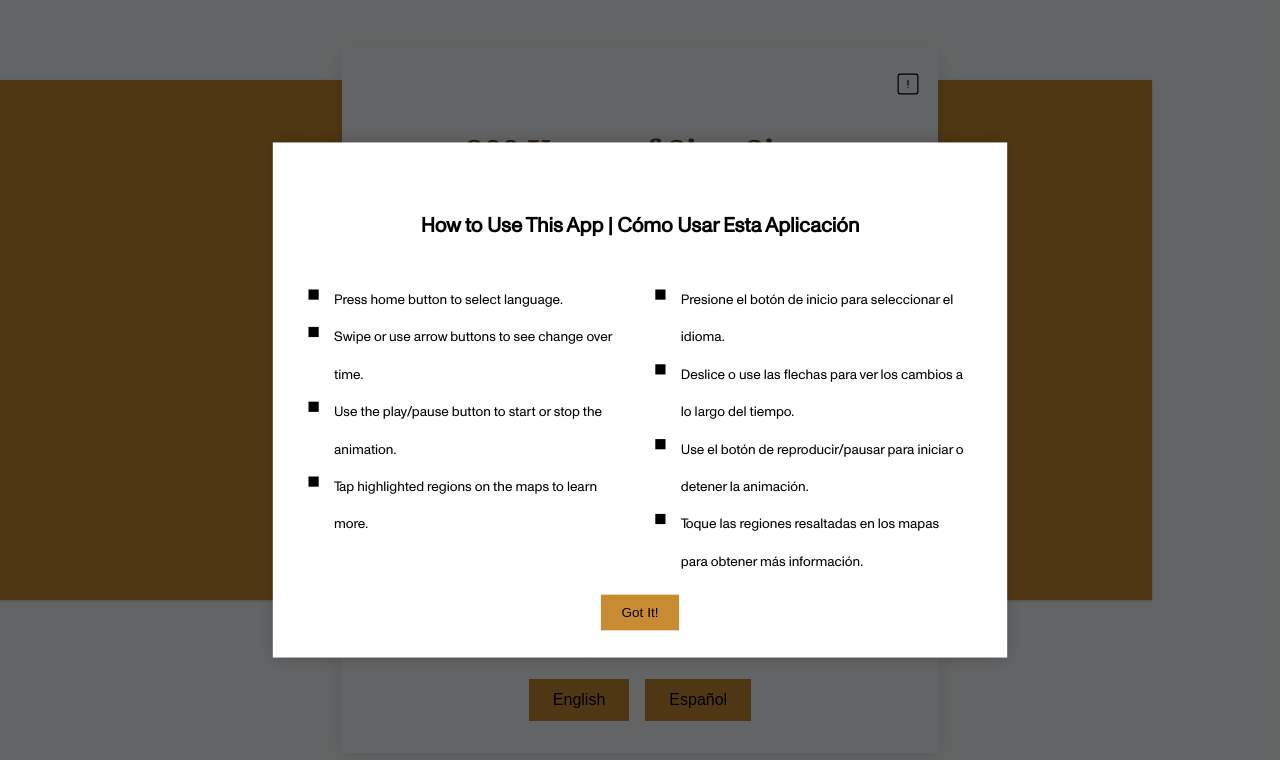
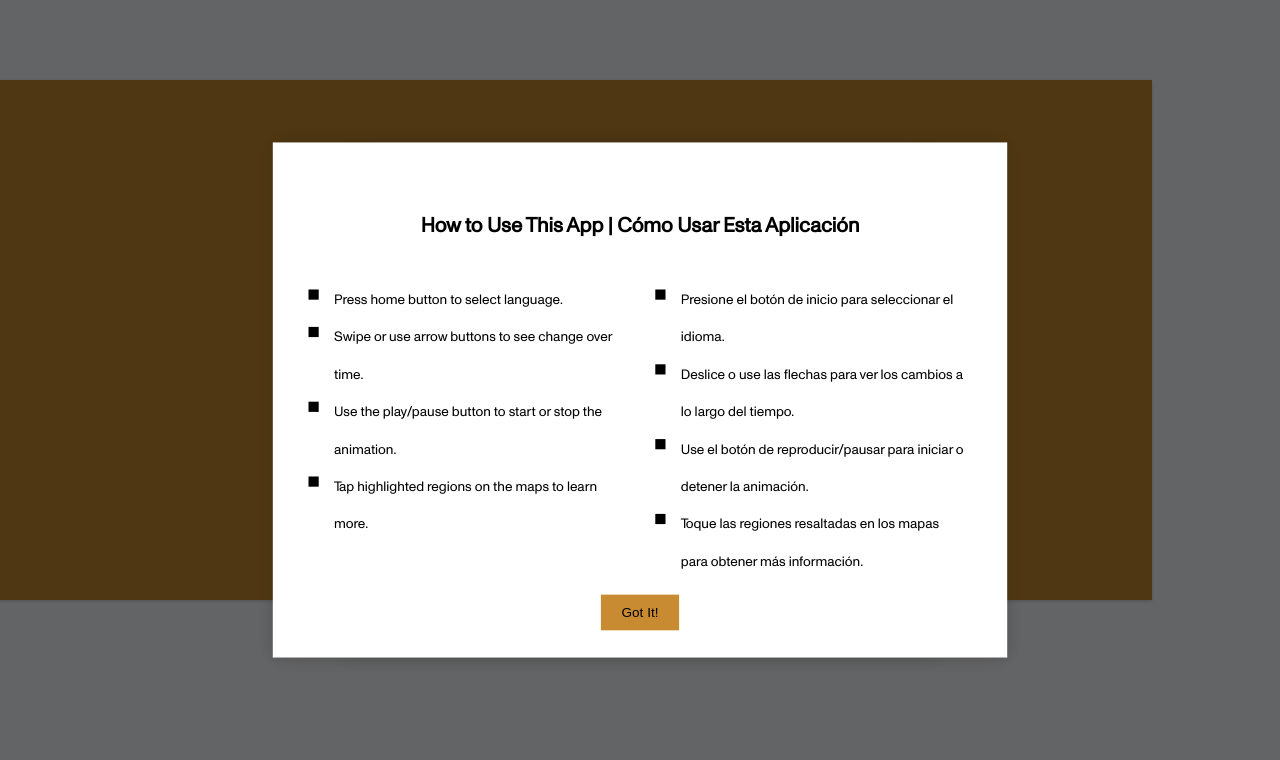
Before and after one commit to samweldon9393/SingSingPrisonMuseum-maps, a React (Create React App) app: page /#/ in a window 1280 px wide. Shown: the top 760 px of the page. Built offline with nearby package versions, Linux system fonts and the light colour scheme.

Commit message:
Use logo on landing page

```diff
--- a/src/LandingPage.css
+++ b/src/LandingPage.css
@@ -8,7 +8,7 @@
 }
 
 .landing-card {
-  background: #f8fafc;
+  background: #ffffff;
   padding: 2rem 3rem;
   box-shadow: 0 6px 20px rgba(0, 0, 0, 0.1);
   max-width: 500px;
@@ -46,7 +46,6 @@
 .landing-page img {
   max-width: 100%;
   height: auto;
-  box-shadow: 0 4px 10px rgba(0, 0, 0, 0.15);
   margin-bottom: 1.5rem;
 }
 
--- a/src/LandingPage.tsx
+++ b/src/LandingPage.tsx
@@ -37,13 +37,13 @@
                 </button>
               </div>
               </div>
-            <h1 className="title-heading">200 Years of Sing Sing</h1>
             <p className="subheading">
               Explore the rich history of one of America's most iconic prisons.
             </p>
             <img
-              src={`${process.env.PUBLIC_URL}/images/Museum/OldCellBlock.png`}
-              alt="Old Cell Block"
+              className="logo-img"
+              src={`${process.env.PUBLIC_URL}/images/SingSing200.jpg`}
+              alt="200 Years of Sing Sing"
             />
             <div className="lang-section">
                 <i>Select Language / Seleccione Idioma</i>
--- a/src/MainApp.tsx
+++ b/src/MainApp.tsx
@@ -15,6 +15,7 @@
 
 // Maps
 import Map1834 from "./components/Map1834";
+import { ReactComponent as Map1870 } from '../src/images/1870.svg';
 import Map1886 from "./components/Map1886";
 import { ReactComponent as Map1891 } from '../src/images/1891.svg';
 import Map1897 from "./components/Map1897";
@@ -34,6 +35,7 @@
 
 const maps: MapData[] = [
     { Component: Map1834, year: "1834" },
+    { Component: Map1870, year: "1870" },
     { Component: Map1886, year: "1886" },
     { Component: Map1891, year: "1891" },
     { Component: Map1897, year: "1897" },
```
